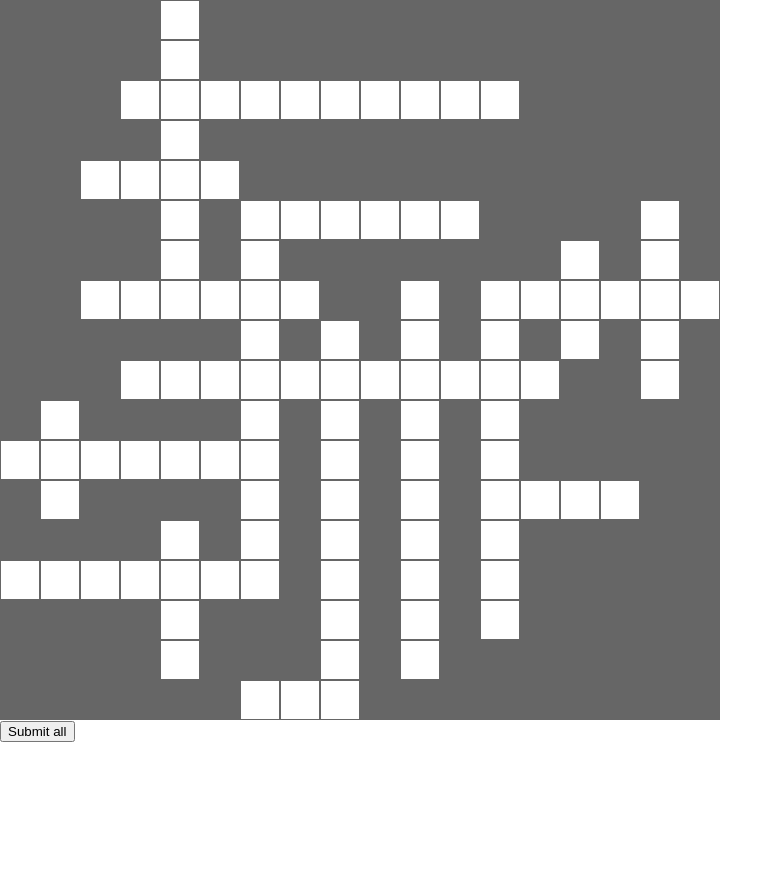
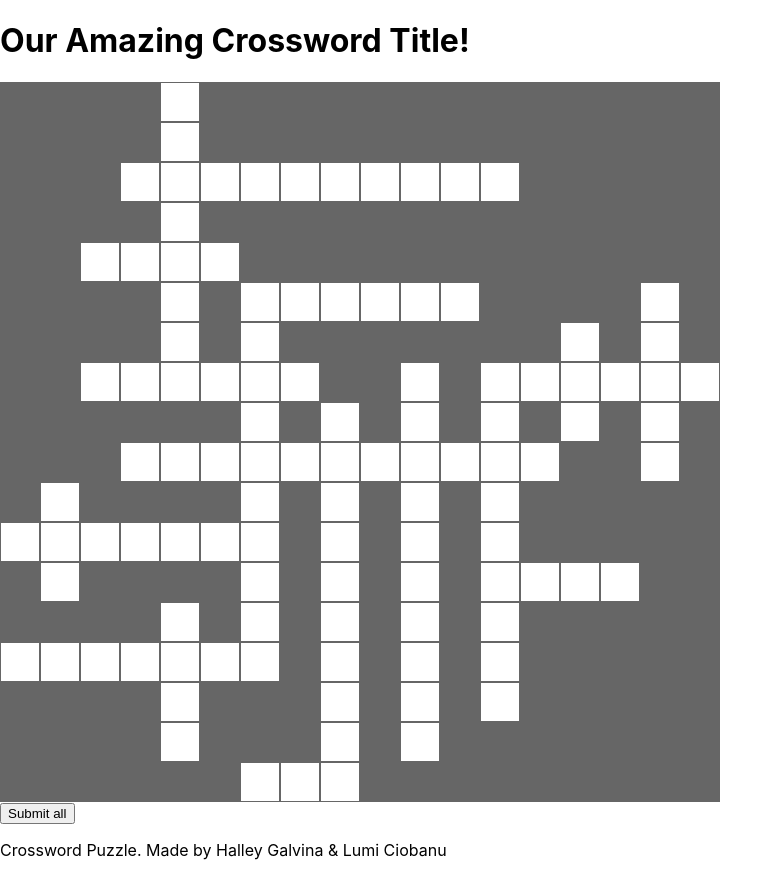
Before and after one commit to haleyglavina/crossword, a React (Create React App) app: page / in a window 1280 px wide. Shown: the whole page, without its empty margins (0-783 px from the left). Before the commit the page ends 800 px from the top, so only its background shows below. Built offline with nearby package versions, Linux system fonts and the light colour scheme.

Commit message:
First commit - adding Header & Footer components

```diff
--- a/src/App.js
+++ b/src/App.js
@@ -1,12 +1,16 @@
 import React from 'react';
+import Header from './components/Header/Header';
 import Board from './components/Board/Board';
+import Footer from './components/Footer/Footer';
 import './App.css';
 
 function App() {
   return (
     <>
       <main>
+        <Header />
         <Board />
+        <Footer />
       </main>
     </>
   );
--- a/src/components/Footer/Footer.js
+++ b/src/components/Footer/Footer.js
@@ -0,0 +1,15 @@
+import React from 'react';
+import './Footer.scss';
+
+function Footer(props) {
+    return (
+        <footer className="footer">
+            <div>
+            <p>Crossword Puzzle. Made by Halley Galvina & Lumi Ciobanu</p>
+            </div>
+        </footer>
+
+);
+}
+
+export default Footer;
--- a/src/components/Header/Header.js
+++ b/src/components/Header/Header.js
@@ -0,0 +1,15 @@
+import React from 'react';
+import './Header.scss';
+
+function Header(props) {
+    return (
+        <header className="header">
+            <div>
+            <h1>Our Amazing Crossword Title!</h1>
+            </div>
+        </header>
+
+);
+}
+
+export default Header;
```
